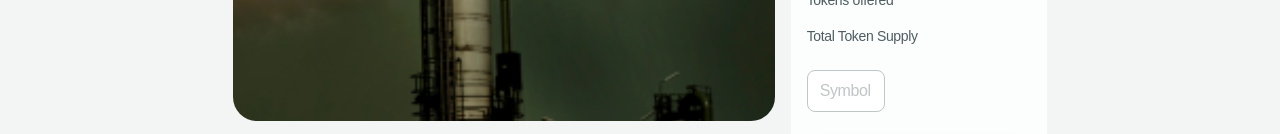
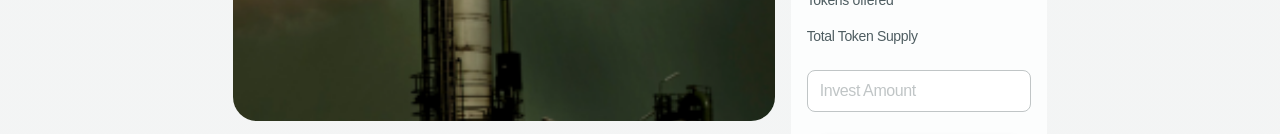
Before and after one commit to Diehard0413/lympha-frontend, a Next.js app: page /invest/1 in a window 1280 px wide. Shown: the part 422-556 px from the top of the page. Built offline with nearby package versions, Linux system fonts and the light colour scheme; no server answers; a web font is replaced by a local one.

Commit message:
amount input component

```diff
--- a/src/app/invest/[projectId]/page.tsx
+++ b/src/app/invest/[projectId]/page.tsx
@@ -173,8 +173,8 @@ const ProjectDetailPage = (props: Props) => {
                   </div>
                 </div>
               </div>
-              <input disabled={isInvesting || project?.approve} placeholder="Symbol" value={investAmount} onChange={(e) => setInvestAmount(e.target.value)} className="w-[35%] appearance-none rounded-lg border-[0.5px] border-solid border-neutral-black-2 px-3 py-2 text-base tracking-tight text-neutral-black-4 outline-none placeholder:text-neutral-black-2" />
-              <button disabled={!project?.approve} onClick={(e) => {}} className="flex cursor-pointer flex-row items-center justify-center self-stretch rounded-13xl border-[2px] border-solid border-darkslategray bg-lympha-primary px-5 py-[9px] disabled:opacity-[0.4] shadow-[0px_2px_8px_rgba(0,_0,_0,_0.16)] hover:box-border hover:border-[2px] hover:border-solid hover:border-teal hover:bg-darkcyan-100">
+              <input disabled={isInvesting || project?.approve} placeholder="Invest Amount" value={investAmount} onChange={(e) => setInvestAmount(e.target.value)} className="w-full appearance-none rounded-lg border-[0.5px] border-solid border-neutral-black-2 px-3 py-2 text-base tracking-tight text-neutral-black-4 outline-none placeholder:text-neutral-black-2" />
+              <button disabled={!project?.approve} onClick={(e) => { onInvest(); }} className="flex cursor-pointer flex-row items-center justify-center self-stretch rounded-13xl border-[2px] border-solid border-darkslategray bg-lympha-primary px-5 py-[9px] disabled:opacity-[0.4] shadow-[0px_2px_8px_rgba(0,_0,_0,_0.16)] hover:box-border hover:border-[2px] hover:border-solid hover:border-teal hover:bg-darkcyan-100">
                 <b className="font-body-large-bold relative inline-block min-w-[45px] text-left text-base leading-6 tracking-[0.15px] text-neutral-white">
                   Invest
                 </b>
```
